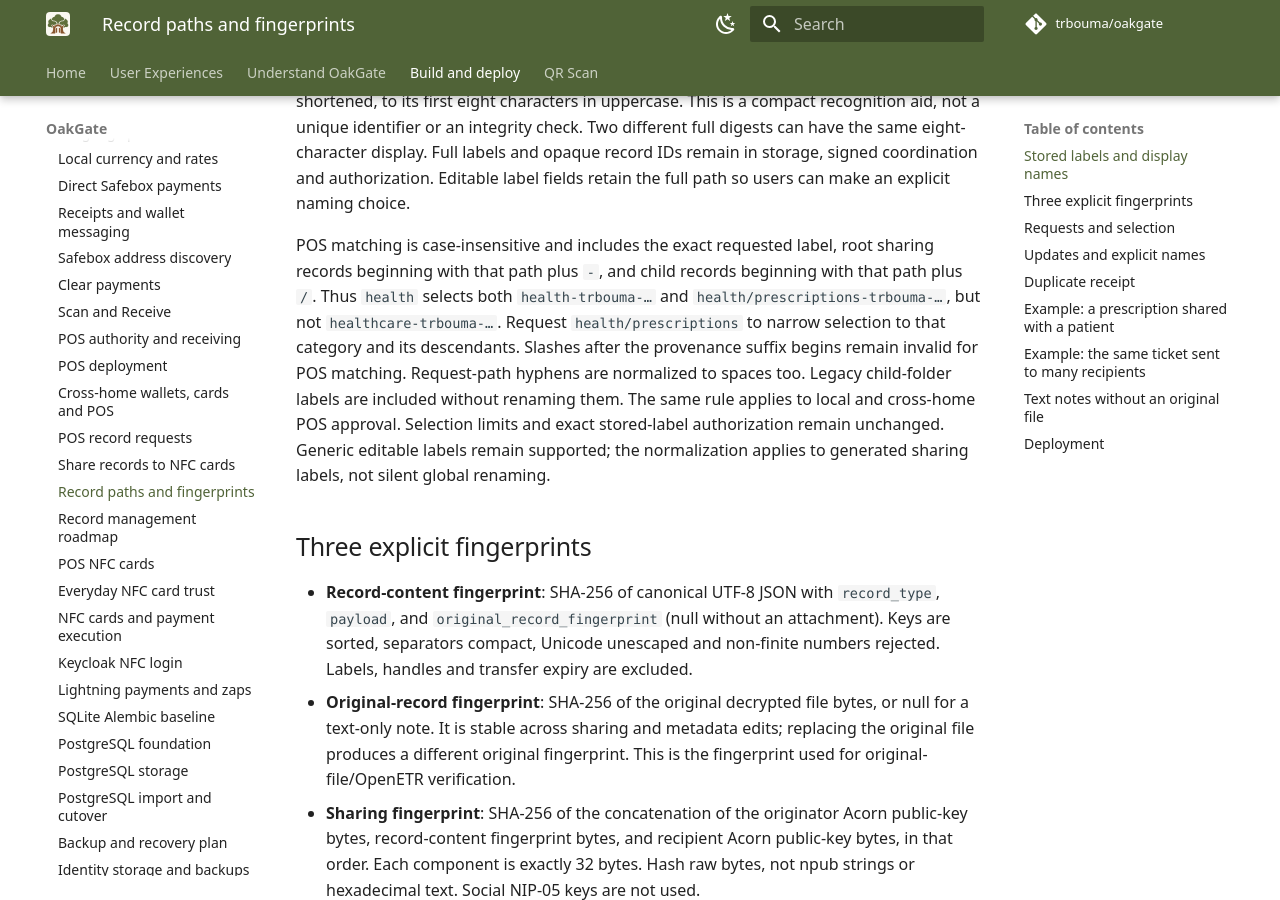
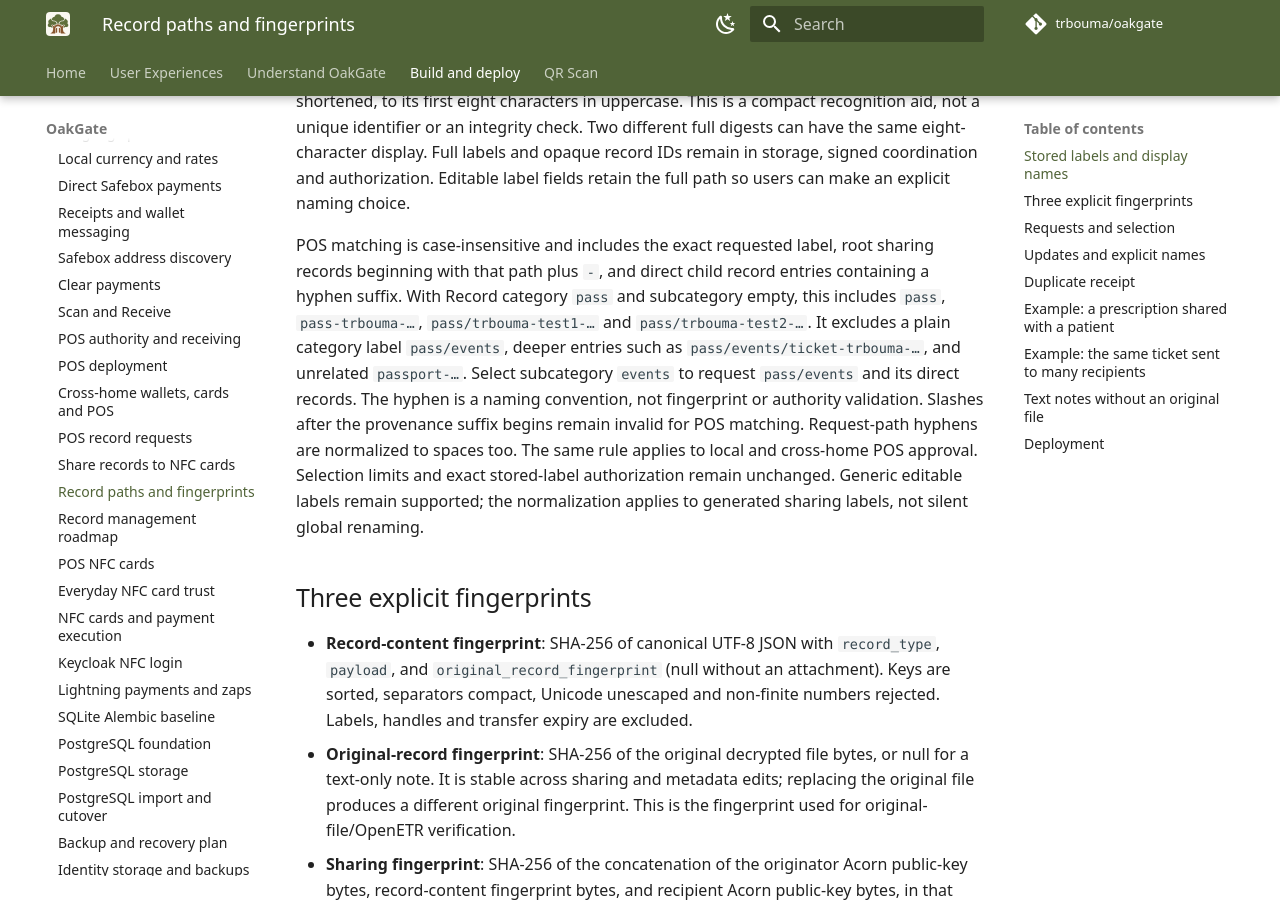
Before and after one commit to trbouma/oakgate, an MkDocs documentation site: the page built from docs/041-record-fingerprint-labels.md, in a window 1280 px wide and 900 px high, scrolled down 1558 px. Built offline with MkDocs 1.6.1 and Material for MkDocs 9.7.7, drawn with Linux system fonts in a browser that asks for light colours; comment, search, counter and statistics services are not loaded.

Commit message:
fix(pos): include root and direct child records in category selection
Exclude category-only entries and deeper descendants, apply matching
consistently across local and federated requests, and add regression tests
and documentation.

```diff
--- a/docs/041-record-fingerprint-labels.md
+++ b/docs/041-record-fingerprint-labels.md
@@ -64,13 +64,15 @@ remain in storage, signed coordination and authorization. Editable label fields
 retain the full path so users can make an explicit naming choice.
 
 POS matching is case-insensitive and includes the exact requested label,
-root sharing records beginning with that path plus `-`, and child records
-beginning with that path plus `/`. Thus `health` selects both `health-trbouma-…`
-and `health/prescriptions-trbouma-…`, but not `healthcare-trbouma-…`.
-Request `health/prescriptions` to narrow selection to that category and its
-descendants. Slashes after the provenance suffix begins remain invalid for POS
-matching. Request-path hyphens are normalized to spaces too. Legacy child-folder
-labels are included without renaming them. The same rule applies to local and
+root sharing records beginning with that path plus `-`, and direct child record
+entries containing a hyphen suffix. With Record category `pass` and subcategory
+empty, this includes `pass`, `pass-trbouma-…`, `pass/trbouma-test1-…` and
+`pass/trbouma-test2-…`. It excludes a plain category label `pass/events`, deeper
+entries such as `pass/events/ticket-trbouma-…`, and unrelated `passport-…`.
+Select subcategory `events` to request `pass/events` and its direct records.
+The hyphen is a naming convention, not fingerprint or authority validation.
+Slashes after the provenance suffix begins remain invalid for POS matching.
+Request-path hyphens are normalized to spaces too. The same rule applies to local and
 cross-home POS approval. Selection limits and exact stored-label
 authorization remain unchanged. Generic editable labels remain supported; the
 normalization applies to generated sharing labels, not silent global renaming.
```
Also changed, not shown: 4 other files.
